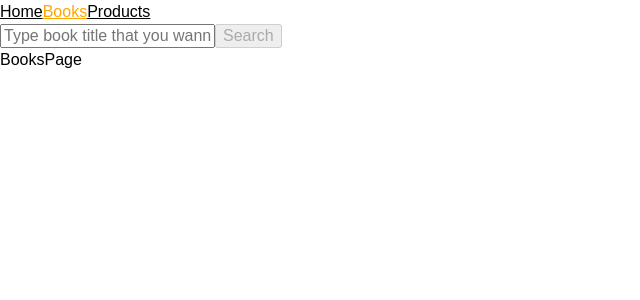
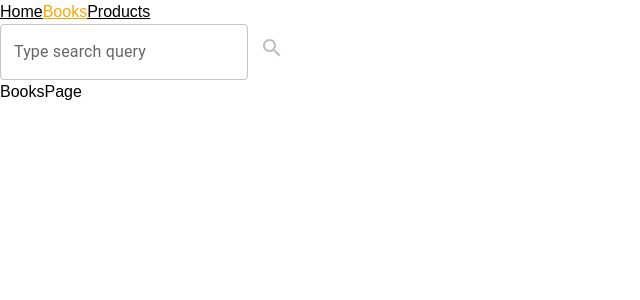
Before and after one commit to Irgey/books-table-react, a React (Vite) app: page /books/1 in a window 1280 px wide. Shown: the top 300 px of the page, without its empty margins (0-640 px from the left). Built offline with nearby package versions, Linux system fonts and the light colour scheme.

Commit message:
mui input and button added

```diff
--- a/package.json
+++ b/package.json
@@ -12,6 +12,7 @@
   "dependencies": {
     "@emotion/react": "^11.11.1",
     "@emotion/styled": "^11.11.0",
+    "@mui/icons-material": "^5.11.16",
     "@mui/material": "^5.13.5",
     "@tanstack/react-query": "^4.29.12",
     "@tanstack/react-query-devtools": "^4.29.13",
--- a/src/components/BookDetails/BooksDetails.jsx
+++ b/src/components/BookDetails/BooksDetails.jsx
@@ -6,12 +6,12 @@ import { getFullInfoById } from "../../services/books-api";
 import { ReactMarkdown } from "react-markdown/lib/react-markdown";
 import rehypeRaw from "rehype-raw";
 import { styled } from "@mui/material";
-import { useParams, useSearchParams } from "react-router-dom";
+import { useSearchParams } from "react-router-dom";
 
 export const BooksDetails = () => {
-  const [searchParams, setSearchParams] = useSearchParams();
+  const [searchParams] = useSearchParams();
   const bookId = searchParams.get("details");
-  const { data: detailedData, refetch: refetchBookData } = useQuery({
+  const { data: detailedData } = useQuery({
     queryKey: ["bookInfo", bookId],
     queryFn: () => getFullInfoById(bookId),
     keepPreviousData: true,
--- a/src/pages/BooksPage.jsx
+++ b/src/pages/BooksPage.jsx
@@ -1,5 +1,9 @@
+// Libs
 import { ReactQueryDevtools } from "@tanstack/react-query-devtools";
+import { useSearchParams } from "react-router-dom";
+import React, { useEffect, useState } from "react";
 import { useQuery } from "@tanstack/react-query";
+// Mui components
 import Table from "@mui/material/Table";
 import TableBody from "@mui/material/TableBody";
 import TableCell, { tableCellClasses } from "@mui/material/TableCell";
@@ -7,11 +11,10 @@ import TableContainer from "@mui/material/TableContainer";
 import TableHead from "@mui/material/TableHead";
 import TableRow from "@mui/material/TableRow";
 import Paper from "@mui/material/Paper";
-import React, { useEffect, useState } from "react";
-import s from "./styles.module.css";
-import { getFullInfoById, searchByQuery } from "../services/books-api";
-import { Button, Skeleton, styled } from "@mui/material";
-import { Outlet, useNavigate, useSearchParams } from "react-router-dom";
+import { IconButton, Skeleton, TextField, styled } from "@mui/material";
+import SearchIcon from "@mui/icons-material/Search";
+// Local
+import { searchByQuery } from "../services/books-api";
 import { BooksDetails } from "../components/BookDetails/BooksDetails";
 
 export const BooksPage = () => {
@@ -20,6 +23,7 @@ export const BooksPage = () => {
   const currentDetails = searchParams.get("details");
   const [currentId, setCurrentId] = useState("");
   const [query, setQuery] = useState("");
+
   const {
     data: tableBooks,
     isLoading,
@@ -30,31 +34,18 @@ export const BooksPage = () => {
     enabled: false,
   });
 
-  const { data: detailedData, refetch: refetchBookData } = useQuery({
-    queryKey: ["bookInfo", currentDetails],
-    queryFn: () => getFullInfoById(currentDetails),
-    enabled: false,
-    keepPreviousData: true,
-  });
   useEffect(() => {
     console.dir(searchQuery);
     searchQuery && getSearchedBooks();
   }, [searchQuery, getSearchedBooks]);
-  useEffect(() => {
-    currentId && refetchBookData();
-  }, [currentId, refetchBookData]);
-
-  const navigate = useNavigate();
   const handleRowClick = (id) => {
     if (currentId === id) {
       setCurrentId("");
+      setSearchParams({ q: searchQuery });
       return;
-      // navigate('/books')
     }
     setCurrentId(id);
-
     setSearchParams({ q: searchQuery, details: id });
-    console.dir(typeof currentDetails);
   };
 
   return (
@@ -67,15 +58,29 @@ export const BooksPage = () => {
             setSearchParams({ q: query });
           }}
         >
-          <input
-            value={query}
+          <TextField
+            id="outlined-basic"
+            label="Type search query"
+            variant="outlined"
             onChange={(e) => {
               setQuery(e.target.value);
             }}
+          />
+          <IconButton
+            aria-label="delete"
+            color="primary"
+            disabled={query ? false : true}
+            type="submit"
+            size="large"
+          >
+            <SearchIcon />
+          </IconButton>
+          {/* <input
+            value={query}
             type="text"
             placeholder="Type book title that you wanna to search..."
-          />
-          <button disabled={query ? false : true}>Search</button>
+          /> */}
+          {/* <button disabled={query ? false : true}>Search</button> */}
         </form>
         {tableBooks && searchQuery && (
           <TableContainer component={Paper}>
```
Also changed, not shown: 1 other file (tests, documents, lock files or other folders).
